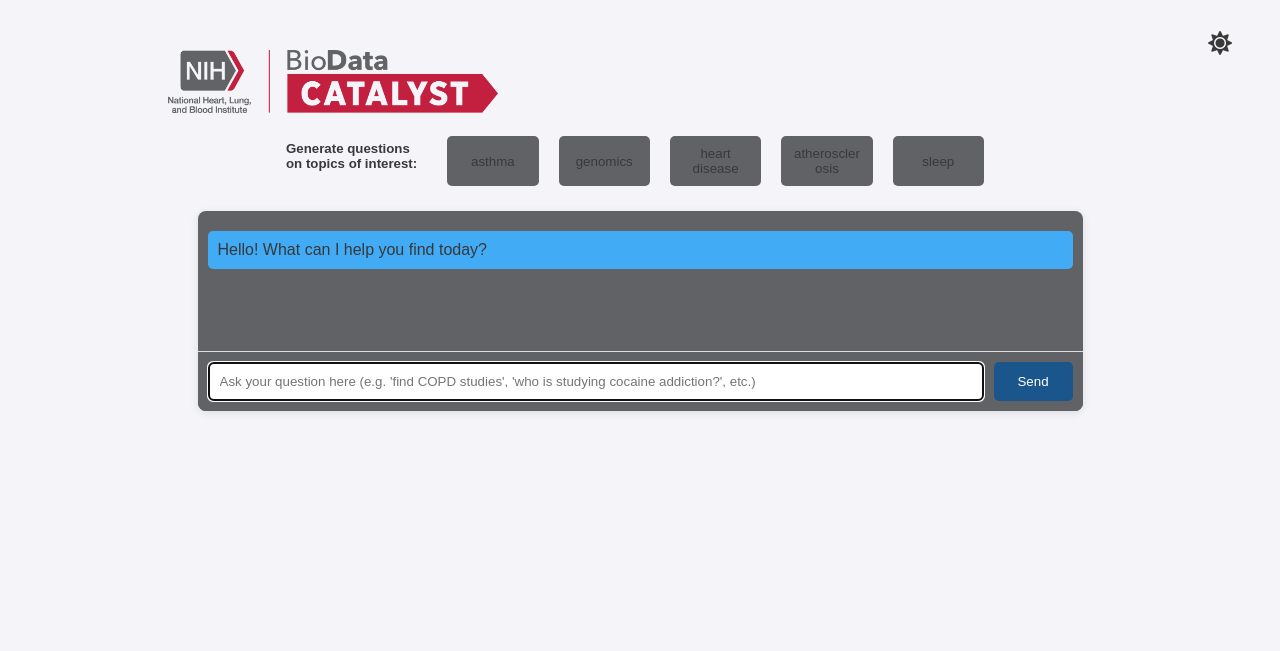
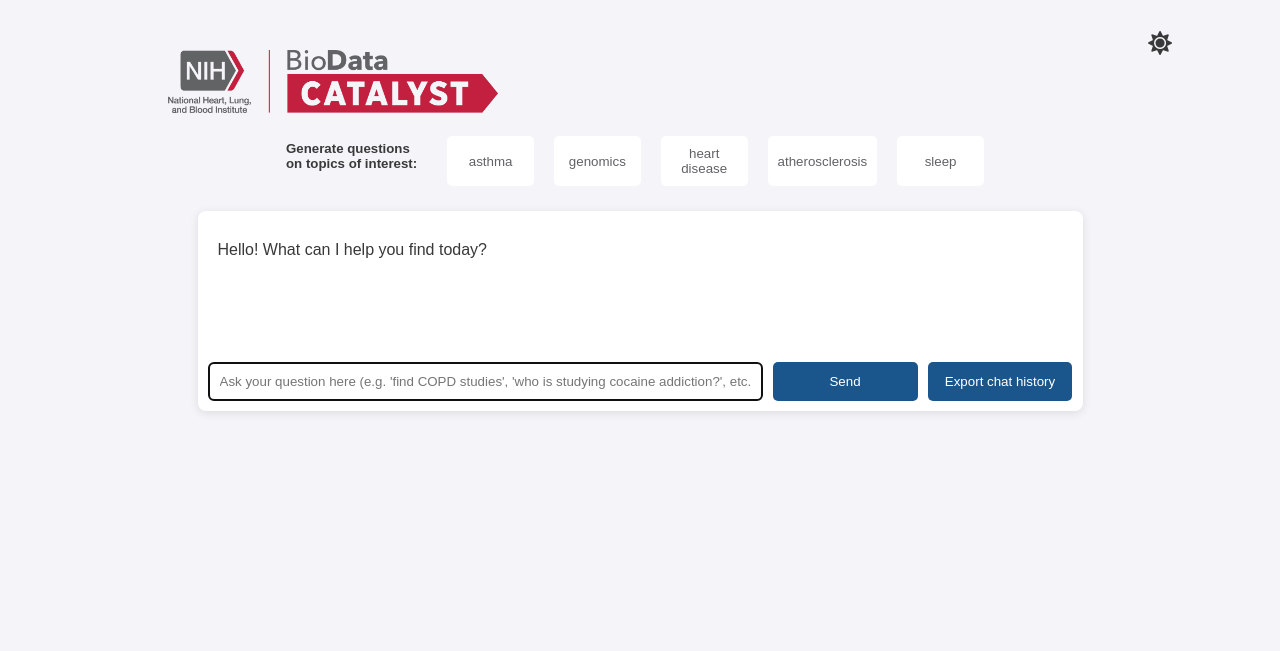
Before and after one commit to gnawhnehpets/flask_rag_chat_interface, a Flask app: page / in a window 1280 px wide. Shown: the top 651 px of the page. Run offline with Flask 3, Linux system fonts and the light colour scheme.

Commit message:
updated styling, chat export behavior

```diff
--- a/app.py
+++ b/app.py
@@ -22,6 +22,9 @@
 
 @app.route('/')
 def home():
+    # Clear the chat history whenever the home page is accessed
+    payload['input']['chat_history'] = []
+
     banner_image_url = url_for('static', filename='images/banner.png')  # Example static image
     return render_template('index.html', banner_image_url=banner_image_url)
     # return render_template('index.html')
@@ -100,5 +103,16 @@
 
     return jsonify({'response': bot_response})
 
+@app.route('/export_chat_history')
+def export_chat_history():
+    chat_history_json = json.dumps(payload['input']['chat_history'], indent=4)
+    chat_history_bytes = BytesIO(chat_history_json.encode('utf-8'))
+    chat_history_bytes.seek(0)
+
+    return send_file(chat_history_bytes,
+                     mimetype='application/json',
+                     as_attachment=True,
+                     download_name='chat_history.json')
+
 if __name__ == '__main__':
     app.run(debug=True)
--- a/static/style.css
+++ b/static/style.css
@@ -59,8 +59,8 @@
 .query-btn {
     margin: 10px 0;
     padding: 15px 20px;
-    background-color: #616265; /* Gray fill */
-    color: #393939;
+    background-color: #fff; /* Gray fill */
+    color: #616265;
     border: none;
     border-radius: 5px;
     cursor: pointer;
@@ -84,7 +84,7 @@
 }
 
 .chat-container {
-    background-color: #616265;
+    background-color: #fff;
     width: 75%;  /* Wider chat window */
     max-height: 80%; /* Expand to 80% of the browser window height */
     border-radius: 8px;
@@ -106,7 +106,7 @@
     flex-grow: 1;
     overflow-y: auto;
     padding: 10px;
-    color: rgb(57, 56, 56); /* Keep text black in chat box */
+    color: rgb(57, 56, 56);
 
 }
 
@@ -117,32 +117,35 @@
 }
 
 .user-message {
-    background-color: #1a568c;
+    background-color: #f4f4f6;
     text-align: right;
+    color: #3c3c3c;
+
 }
 
 body.dark-mode .user-message {
-    background-color: #1a568c;
-    color: #fff;
+    background-color: #616265;
+    color: #f4f4f9;
 }
 
 .bot-message {
-    background-color: #41ABF5;
+    background-color: #f4f4f9;
 }
 
 body.dark-mode .bot-message {
-    color: #fff;
+    color: #616265;
 }
 
 body.light-mode .bot-message {
-    background-color: #41ABF5;
+    background-color: #fff;
+    border: #4d4d4d
 }
 
 .chat-input-container {
     display: flex;
-    border-top: 1px solid #ddd;
+    border-top: 1px solid #fff;
     padding: 10px;
-    background-color: #616265;
+    /* background-color: #616265; */
 }
 
 body.dark-mode .chat-input-container {
@@ -167,7 +170,7 @@
 }
 
 button {
-    width: 80px;
+    width: 200px;
     padding: 10px;
     border: none;
     background-color: #1a568c;
--- a/templates/index.html
+++ b/templates/index.html
@@ -40,13 +40,9 @@
     </style>
 </head>
 
-<!-- path to endpoint as .env, dockerize -->
-
-<!-- <body class="dark-mode"> -->
 <body class="light-mode">
     <button id="toggle-mode-btn" class="toggle-button"><i class="fas fa-sun"></i></button>
 
-    <!-- <img src="{{ banner_image_url }}" alt="Banner" class="banner"> -->
     <div class="banner-container">
         <img src="{{ banner_image_url }}" alt="Banner" class="banner">
     </div>
@@ -68,6 +64,7 @@
                 placeholder="Ask your question here (e.g. 'find COPD studies', 'who is studying cocaine addiction?', etc.)"
                 autofocus>
             <button id="send-btn">Send</button>
+            <button id="export-btn">Export chat history</button>
         </div>
     </div>
 
@@ -77,16 +74,14 @@
                 $('#chat-box').append('<div class="chat-message user-message">' + message + '</div>');
                 $('#user-input').val('');
 
-                // Add the spinner
                 var spinner = '<div class="chat-message bot-message spinner"><i class="fas fa-circle-notch fa-spin"></i></div>';
                 $('#chat-box').append(spinner);
-                scrollToBottom(); // Ensure chat box is scrolled to the bottom after adding user message and spinner
+                scrollToBottom();
 
                 $.post('/get_response', { message: message }, function (data) {
-                    // Remove the spinner
                     $('#chat-box .spinner').remove();
                     $('#chat-box').append('<div class="chat-message bot-message">' + data.response + '</div>');
-                    scrollToBottom(); // Scroll to the bottom after the bot response is added
+                    scrollToBottom();
                 });
             }
 
@@ -127,6 +122,10 @@
                 $('body').toggleClass('dark-mode light-mode');
                 $('i', this).toggleClass('fa-sun fa-moon');
             });
+
+            $('#export-btn').click(function () {
+                window.location.href = '/export_chat_history';
+            });
         });
 
     </script>
```
Also changed, not shown: chat_history.json (added, +18 -0 lines).
